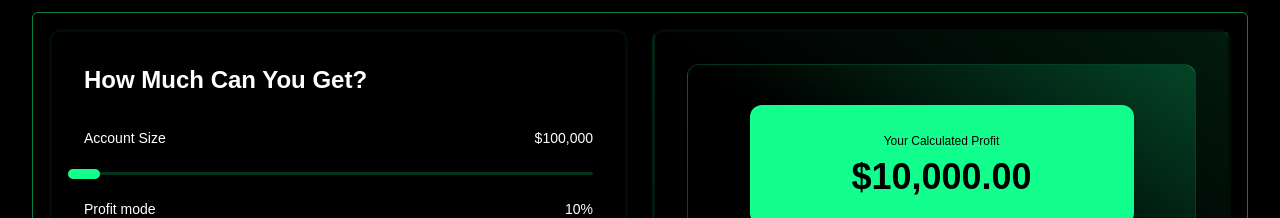
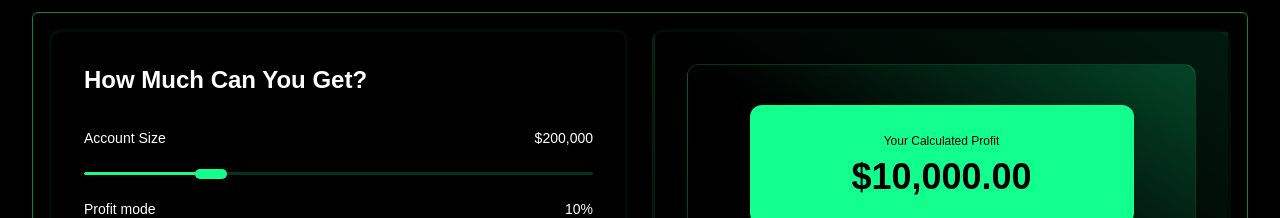
Before and after one commit to abujobayer0/FundingOptimal, a Next.js app: page / in a window 1280 px wide. Shown: the part 2880-3098 px from the top of the page. Built offline with nearby package versions, Linux system fonts and the light colour scheme; a web font is replaced by a local one.

Commit message:
Update initial value of AccountSizeSlider in ProfitCalculator component from 100000 to 200000 for improved user experience.

```diff
--- a/src/app/(WithCommonLayout)/_components/module/home/ProfitCalculator.tsx
+++ b/src/app/(WithCommonLayout)/_components/module/home/ProfitCalculator.tsx
@@ -44,7 +44,7 @@ const ProfitCalculator = () => {
             <AccountSizeSlider
               minValue={100000}
               maxValue={500000}
-              initialValue={100000}
+              initialValue={200000}
               step={10000}
               onChange={handleAccountSizeChange}
               formatValue={(value) => `$${value.toLocaleString()}`}
```
